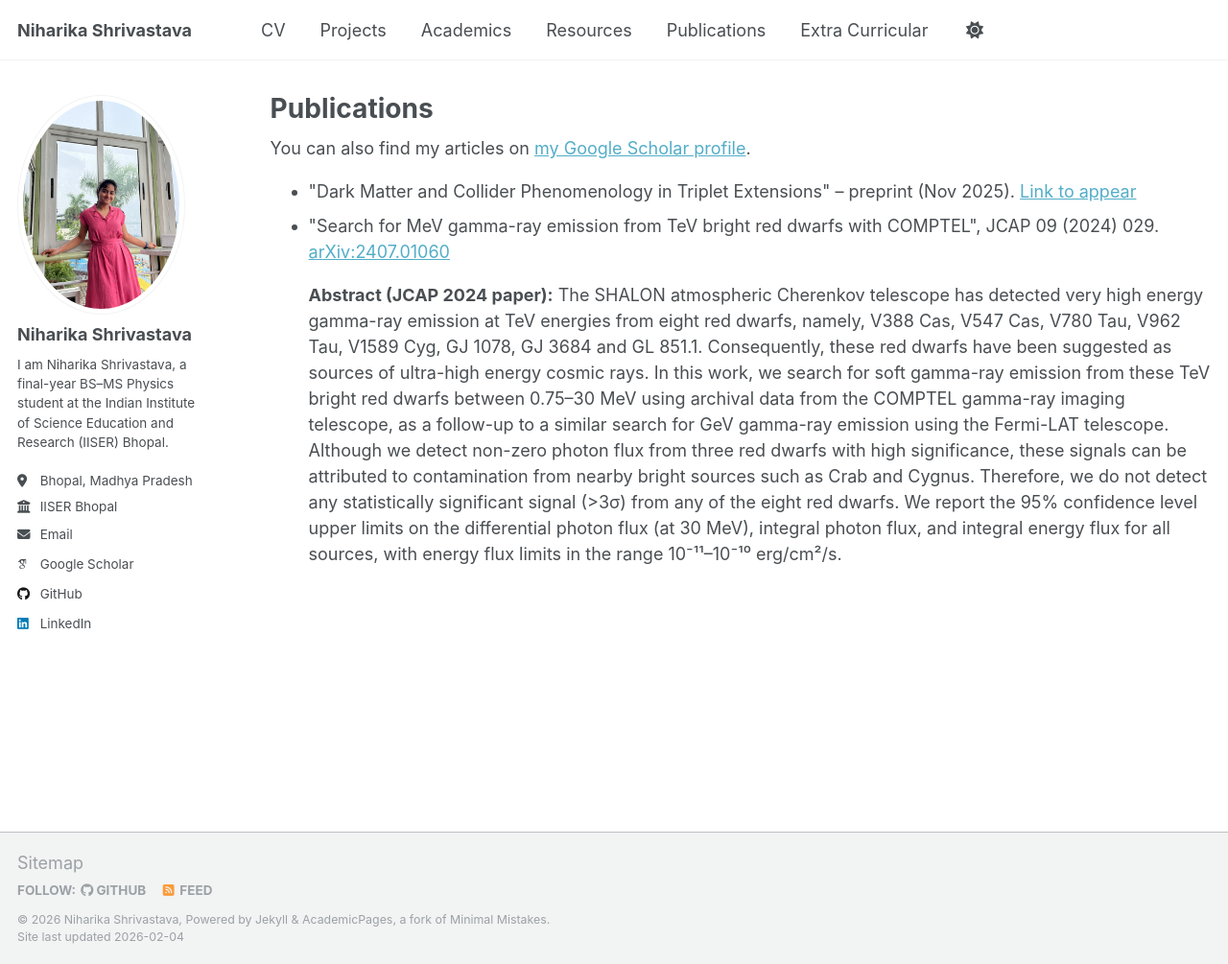
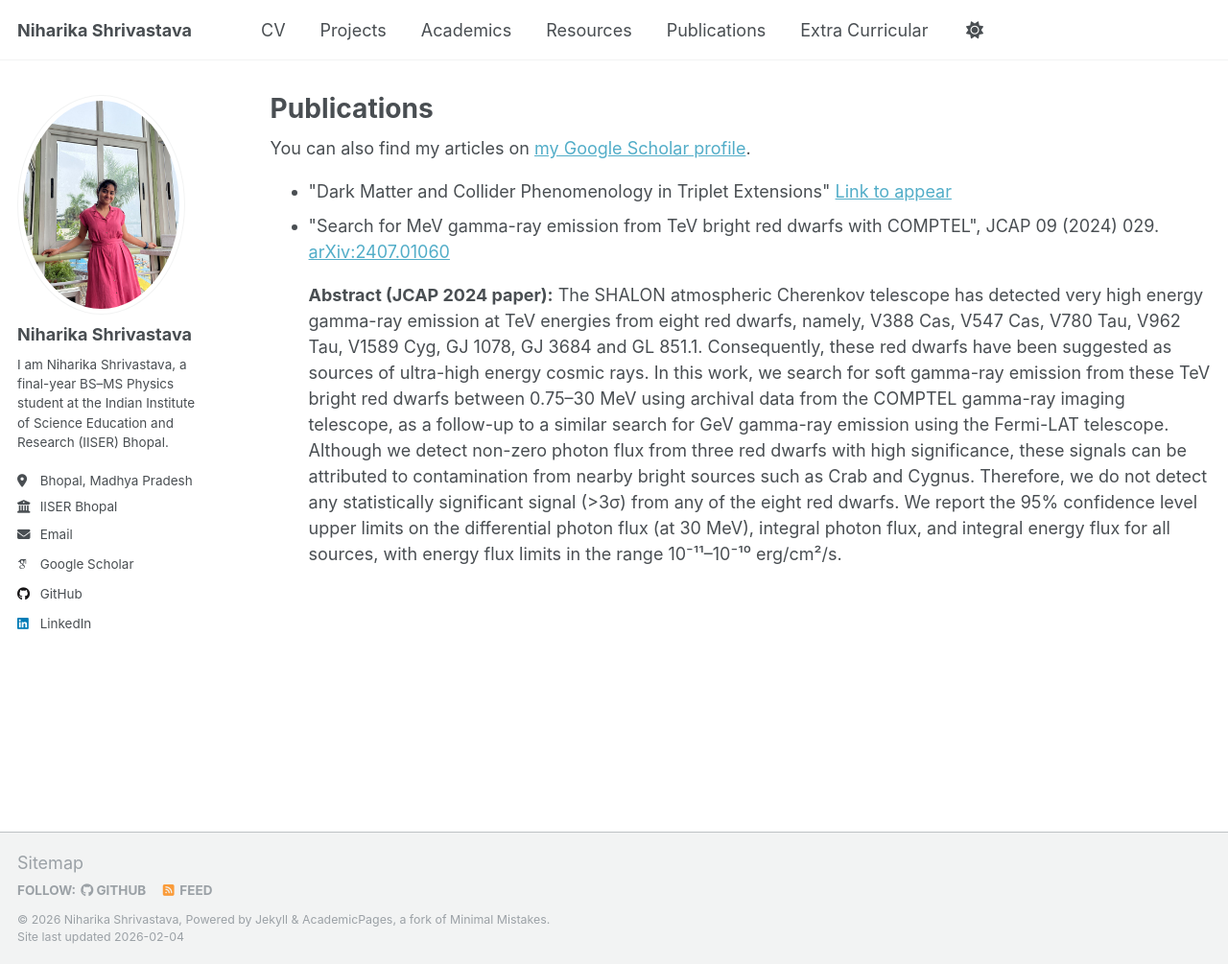
Before and after one commit to niharikashri22/niharikashri22.github.io, a Jekyll site: the page built from _pages/publications.html, in a window 1280 px wide and 1005 px high. Shown: the whole window at 96% size. Built offline with Jekyll 4.4.1, drawn with Linux system fonts in a browser that asks for light colours; some web fonts are replaced; a script that is not in the unit is left out.

Commit message:
Update publications.html

```diff
--- a/_pages/publications.html
+++ b/_pages/publications.html
@@ -13,7 +13,7 @@ author_profile: true
 
 <!-- Added direct publication links -->
 <ul>
-  <li>"Dark Matter and Collider Phenomenology in Triplet Extensions" – preprint (Nov 2025). <a href="https://arxiv.org">Link to appear</a></li>
+  <li>"Dark Matter and Collider Phenomenology in Triplet Extensions"  <a href="https://arxiv.org">Link to appear</a></li>
   <li>"Search for MeV gamma-ray emission from TeV bright red dwarfs with COMPTEL", JCAP 09 (2024) 029. <a href="https://arxiv.org/abs/2407.01060">arXiv:2407.01060</a></li>
   <p><strong>Abstract (JCAP 2024 paper):</strong> The SHALON atmospheric Cherenkov telescope has detected very high energy gamma-ray emission at TeV energies from eight red dwarfs, namely, V388 Cas, V547 Cas, V780 Tau, V962 Tau, V1589 Cyg, GJ 1078, GJ 3684 and GL 851.1. Consequently, these red dwarfs have been suggested as sources of ultra-high energy cosmic rays. In this work, we search for soft gamma-ray emission from these TeV bright red dwarfs between 0.75–30 MeV using archival data from the COMPTEL gamma-ray imaging telescope, as a follow-up to a similar search for GeV gamma-ray emission using the Fermi-LAT telescope. Although we detect non-zero photon flux from three red dwarfs with high significance, these signals can be attributed to contamination from nearby bright sources such as Crab and Cygnus. Therefore, we do not detect any statistically significant signal (>3σ) from any of the eight red dwarfs. We report the 95% confidence level upper limits on the differential photon flux (at 30 MeV), integral photon flux, and integral energy flux for all sources, with energy flux limits in the range 10⁻¹¹–10⁻¹⁰ erg/cm²/s.</p>
 </ul>
```
